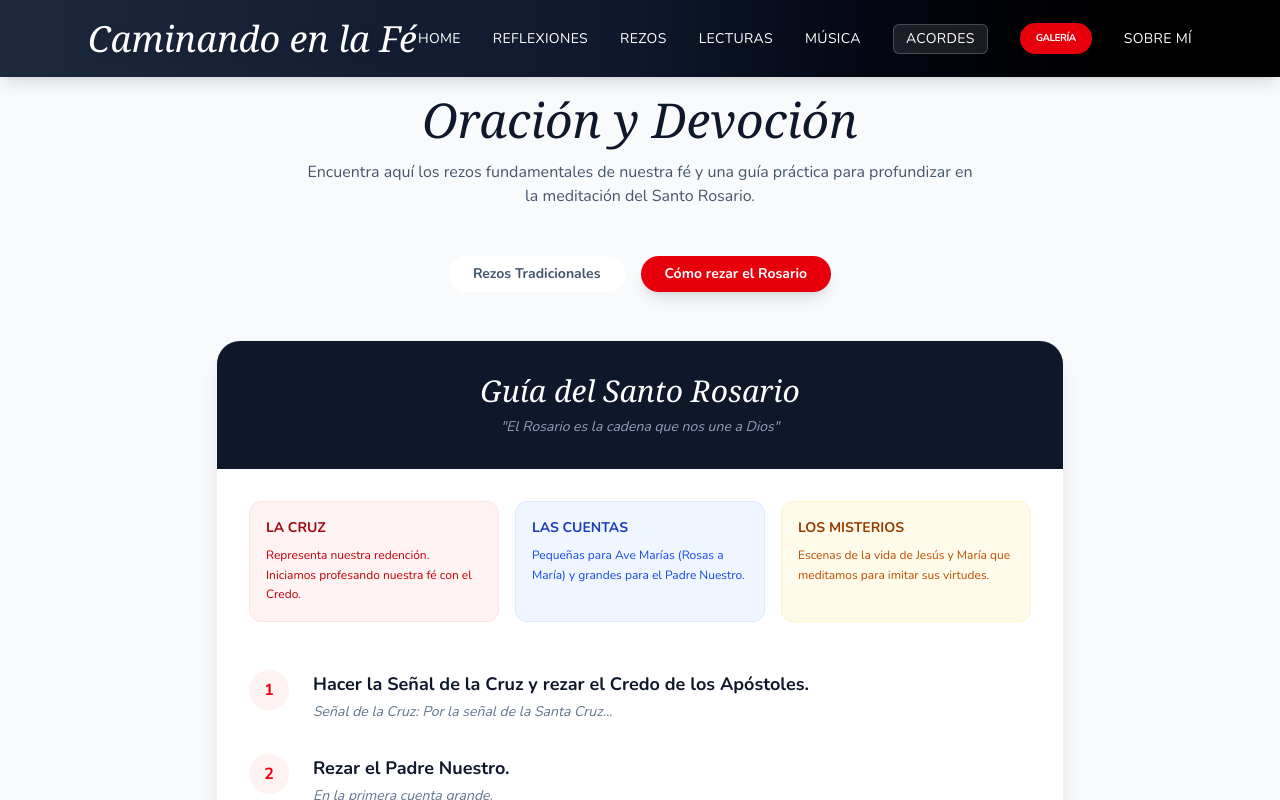
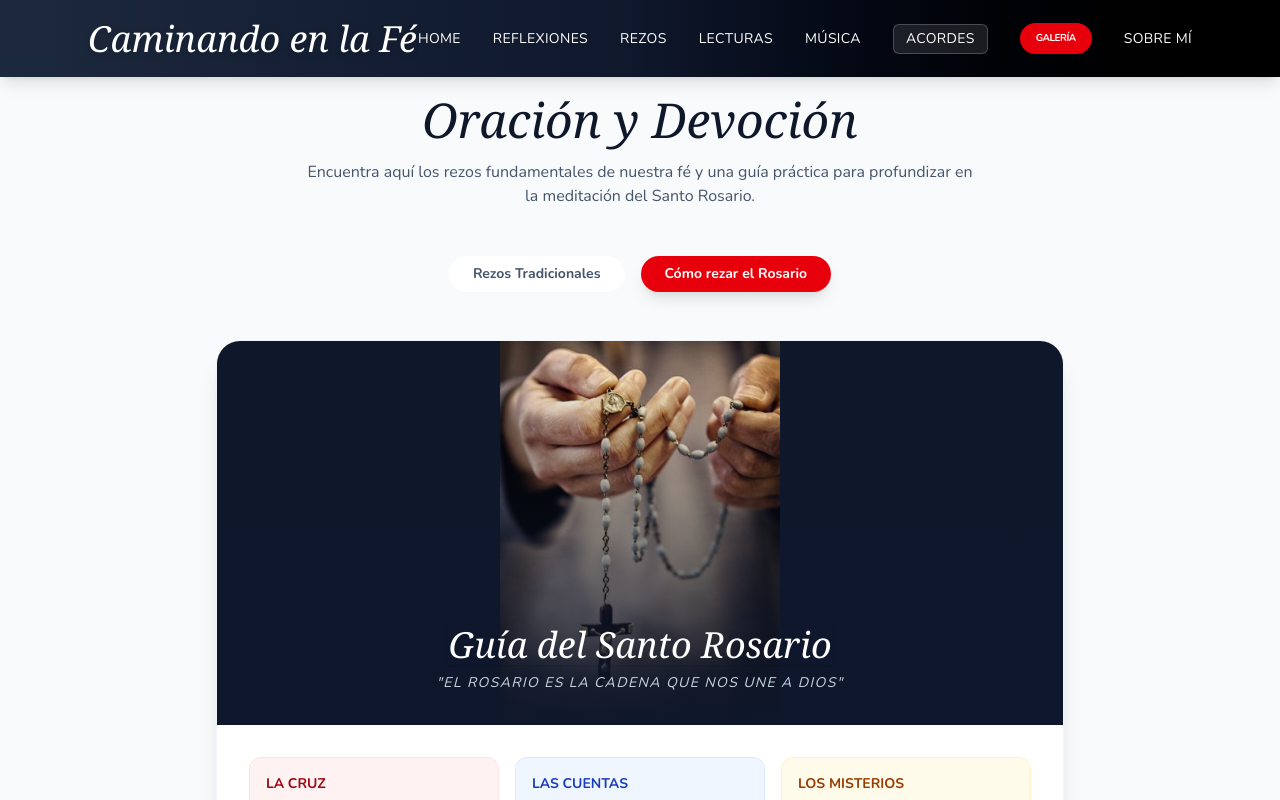
Before and after one commit to NicoButter/portal_religioso, a Next.js app: page /rezos in a window 1280 px wide. Both pictures are taken after a click on the button "Cómo rezar el Rosario". Shown: the top 800 px of the page. Built offline with nearby package versions, Linux system fonts and the light colour scheme.

Commit message:
Refactor code structure for improved readability and maintainability

```diff
--- a/app/rezos/page.tsx
+++ b/app/rezos/page.tsx
@@ -1,6 +1,6 @@
 "use client";
 
-import { useState } from 'react';
+import { useState, useEffect } from 'react';
 
 const REZOS = [
   {
@@ -70,10 +70,48 @@ const PASOS_ROSARIO = [
 
 export default function RezosPage() {
   const [tab, setTab] = useState('tradicionales');
+  const [mounted, setMounted] = useState(false);
+  const [selectedRezo, setSelectedRezo] = useState<null | {titulo: string, texto: string}>(null);
+
+  useEffect(() => {
+    setMounted(true);
+  }, []);
+
+  const openRezoModal = (titulo: string) => {
+    const rezo = REZOS.find(r => r.titulo.toLowerCase().includes(titulo.toLowerCase()));
+    if (rezo) setSelectedRezo(rezo);
+  };
+
+  if (!mounted) return null;
 
   return (
     <main className="min-h-screen pt-24 pb-12 bg-slate-50 font-sans">
       <div className="max-w-4xl mx-auto px-6">
+
+        {/* Modal para rezos */}
+        {selectedRezo && (
+          <div className="fixed inset-0 bg-slate-900/60 backdrop-blur-sm z-50 flex items-center justify-center p-4" onClick={() => setSelectedRezo(null)}>
+            <div className="bg-white rounded-3xl p-8 max-w-lg w-full shadow-2xl border border-slate-100 animate-in fade-in zoom-in duration-200" onClick={e => e.stopPropagation()}>
+              <div className="flex justify-between items-center mb-6">
+                <h2 className="text-2xl font-serif italic text-red-600">{selectedRezo.titulo}</h2>
+                <button onClick={() => setSelectedRezo(null)} className="text-slate-400 hover:text-slate-600 transition-colors">
+                  <svg xmlns="http://www.w3.org/2000/svg" className="h-6 w-6" fill="none" viewBox="0 0 24 24" stroke="currentColor">
+                    <path strokeLinecap="round" strokeLinejoin="round" strokeWidth={2} d="M6 18L18 6M6 6l12 12" />
+                  </svg>
+                </button>
+              </div>
+              <p className="text-slate-700 leading-relaxed italic text-lg whitespace-pre-line bg-slate-50 p-6 rounded-2xl border border-slate-100">
+                &quot;{selectedRezo.texto}&quot;
+              </p>
+              <button
+                onClick={() => setSelectedRezo(null)}
+                className="w-full mt-8 bg-slate-900 text-white py-3 rounded-xl font-bold hover:bg-slate-800 transition-colors"
+              >
+                Cerrar
+              </button>
+            </div>
+          </div>
+        )}
 
         {/* Encabezado */}
         <div className="text-center mb-12">
@@ -117,9 +155,20 @@ export default function RezosPage() {
         {tab === 'rosario' && (
           <div className="space-y-8">
             <div className="bg-white rounded-3xl shadow-xl overflow-hidden border border-slate-100">
-              <div className="bg-slate-900 p-8 text-white text-center">
-                <h2 className="text-3xl font-serif italic mb-2">Guía del Santo Rosario</h2>
-                <p className="text-slate-400 text-sm italic">&quot;El Rosario es la cadena que nos une a Dios&quot;</p>
+              <div className="relative h-64 md:h-96 w-full overflow-hidden bg-slate-900 flex items-center justify-center">
+                <img
+                  src="/images/reszos/rezo_rosario.jpeg"
+                  alt="Rezo del Santo Rosario"
+                  className="w-full h-full object-contain bg-slate-900 hover:scale-105 transition-all duration-700"
+                  onError={(e) => {
+                    const target = e.target as HTMLImageElement;
+                    target.style.display = 'none';
+                  }}
+                />
+                <div className="absolute inset-0 bg-gradient-to-t from-slate-900 via-slate-900/40 to-transparent flex flex-col items-center justify-end pb-8">
+                  <h2 className="text-3xl md:text-4xl font-serif italic text-white mb-2 shadow-sm">Guía del Santo Rosario</h2>
+                  <p className="text-slate-300 text-sm italic tracking-widest uppercase">&quot;El Rosario es la cadena que nos une a Dios&quot;</p>
+                </div>
               </div>
 
               <div className="p-8">
@@ -147,7 +196,24 @@ export default function RezosPage() {
                       </div>
                       <div>
                         <h3 className="font-bold text-slate-900 text-lg mb-1">{item.instruccion}</h3>
-                        <p className="text-slate-500 italic text-sm">{item.rezo}</p>
+                        <div className="flex flex-wrap gap-2 items-center">
+                          <p className="text-slate-500 italic text-sm">{item.rezo}</p>
+                          {item.instruccion.includes("Padre Nuestro") && (
+                            <button onClick={() => openRezoModal("Padre Nuestro")} className="text-[10px] bg-red-100 text-red-700 px-2 py-0.5 rounded-full font-bold hover:bg-red-200 transition-colors uppercase tracking-wider">Ver Rezo</button>
+                          )}
+                          {item.instruccion.includes("Ave María") && (
+                            <button onClick={() => openRezoModal("Ave María")} className="text-[10px] bg-blue-100 text-blue-700 px-2 py-0.5 rounded-full font-bold hover:bg-blue-200 transition-colors uppercase tracking-wider">Ver Rezo</button>
+                          )}
+                          {item.instruccion.includes("Credo") && (
+                            <button onClick={() => openRezoModal("Credo")} className="text-[10px] bg-slate-200 text-slate-700 px-2 py-0.5 rounded-full font-bold hover:bg-slate-300 transition-colors uppercase tracking-wider">Ver Rezo</button>
+                          )}
+                          {item.instruccion.includes("Gloria") && (
+                            <button onClick={() => openRezoModal("Gloria")} className="text-[10px] bg-yellow-100 text-yellow-700 px-2 py-0.5 rounded-full font-bold hover:bg-yellow-200 transition-colors uppercase tracking-wider">Ver Rezo</button>
+                          )}
+                          {item.instruccion.includes("Salve") && (
+                            <button onClick={() => openRezoModal("Salve")} className="text-[10px] bg-emerald-100 text-emerald-700 px-2 py-0.5 rounded-full font-bold hover:bg-emerald-200 transition-colors uppercase tracking-wider">Ver Rezo</button>
+                          )}
+                        </div>
                       </div>
                     </div>
                   ))}
@@ -174,7 +240,6 @@ export default function RezosPage() {
                     </li>
                   </ul>
 
-                  {/* Detalle de los Misterios para aprendizaje */}
                   <div className="space-y-10 pt-8 border-t border-slate-200">
                     <div className="relative pl-6 border-l-2 border-slate-100">
                       <h5 className="font-bold text-slate-800 text-sm uppercase tracking-[0.2em] mb-4">Misterios Gozosos <span className="text-[10px] font-normal text-slate-400 block mt-1">(Infancia de Jesús)</span></h5>
```
Also changed, not shown: public/images/reszos/rezo_rosario.jpeg (added).
